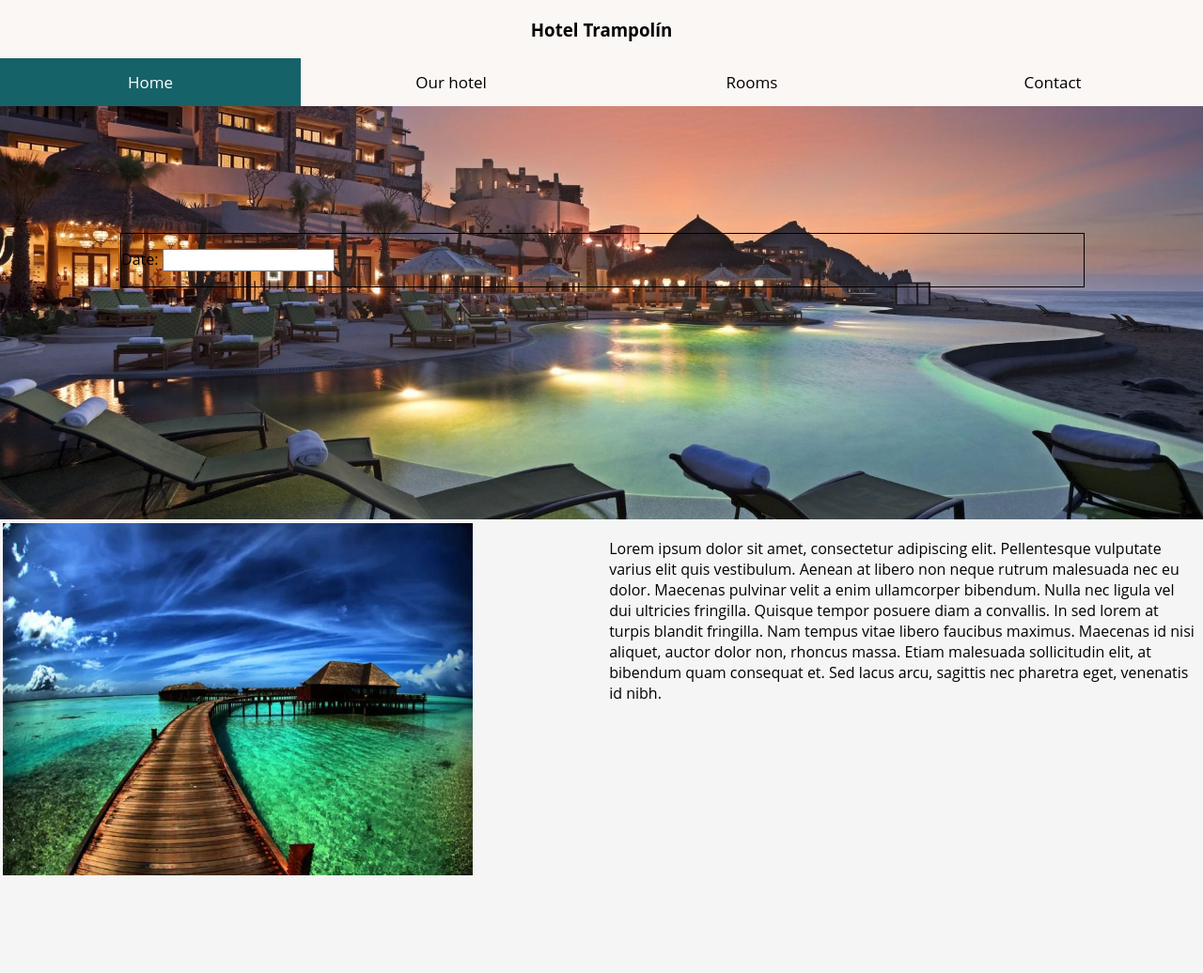
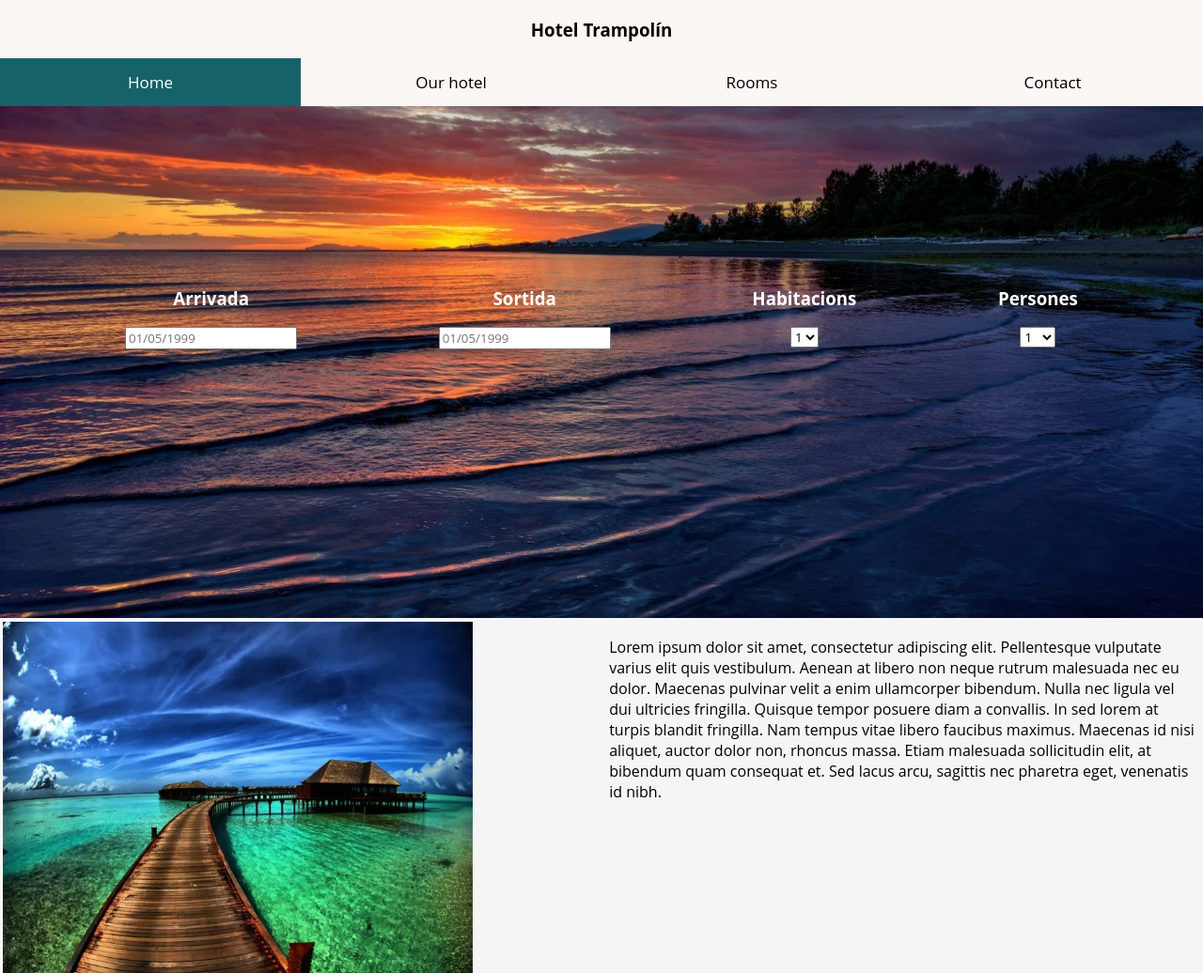
Before and after one commit to agomez1999/GestioHotelera, a PHP site: page /inici.php in a window 1280 px wide. Shown: the top 1036 px of the page at 94% size. Run offline with PHP 8.4, Linux system fonts and the light colour scheme; some libraries are stand-ins or nearby versions.

Commit message:
calendari inici fet

```diff
--- a/Web/inici.php
+++ b/Web/inici.php
@@ -13,7 +13,10 @@
      <script src="https://code.jquery.com/ui/1.13.0/jquery-ui.js"></script>
      <script>
      $( function() {
-     $( "#datepicker" ).datepicker();
+     $( "#arrivaldate" ).datepicker();
+     } );
+     $( function() {
+     $( "#departuredate" ).datepicker();
      } );
      </script>
 </head>
@@ -26,10 +29,42 @@
      nav.classList.add('active');
      </script>
     <div class="slider-container">
-          <img src="Imatges/foto3.jpg">
+          <img src="Imatges/foto4.jpg">
           <div class="slider-form">
-          <p>Date: <input type="text" id="datepicker"></p>
-          </div>
+              <div class="slider-column-items">
+          <h3 class="slider-form-items">Arrivada</h3>
+          <input type="text" id="arrivaldate" placeholder="01/05/1999">
+            </div>
+            <div class="slider-column-items">
+          <h3 class="slider-form-items">Sortida</h3>
+          <input type="text" id="departuredate" placeholder="01/05/1999">
+            </div>
+            <div class="slider-column-items">
+          <h3 class="slider-form-items">Habitacions</h3>
+            <select>
+                <option>1</option>
+                <option>2</option>
+                <option>3</option>
+                <option>4</option>
+                <option>5</option>
+            </select>
+            </div>
+            <div class="slider-column-items">
+          <h3 class="slider-form-items">Persones</h3>
+          <select>
+                <option>1</option>
+                <option>2</option>
+                <option>3</option>
+                <option>4</option>
+                <option>5</option>
+                <option>6</option>
+                <option>7</option>
+                <option>8</option>
+                <option>9</option>
+                <option>10</option>
+            </select>
+            </div>
+        </div>
     </div>
     <div class="p1-body-container">
 
--- a/Web/style.css
+++ b/Web/style.css
@@ -90,8 +90,20 @@ body {
     top: 0
 }
 
+.slider-form-items {
+    color: white;
+}
+
+.slider-column-items {
+    display: flex;
+    flex-direction: column;
+    align-items: center;
+    padding: 0.5%;
+}
+
 .slider-container img{
     width: 100%;
+    height: 100%;
     margin: auto;
 }
 
@@ -103,8 +115,8 @@ body {
     z-index: 1000;
     width: 80%;
     margin: 0 auto;
-    border: 1px solid black;
     background: none;
+    justify-content: space-between;
 }
 
 .slider-form h1 {
```
Also changed, not shown: Web/Imatges/4382522.jpg (deleted), Web/Imatges/foto4.jpg.
